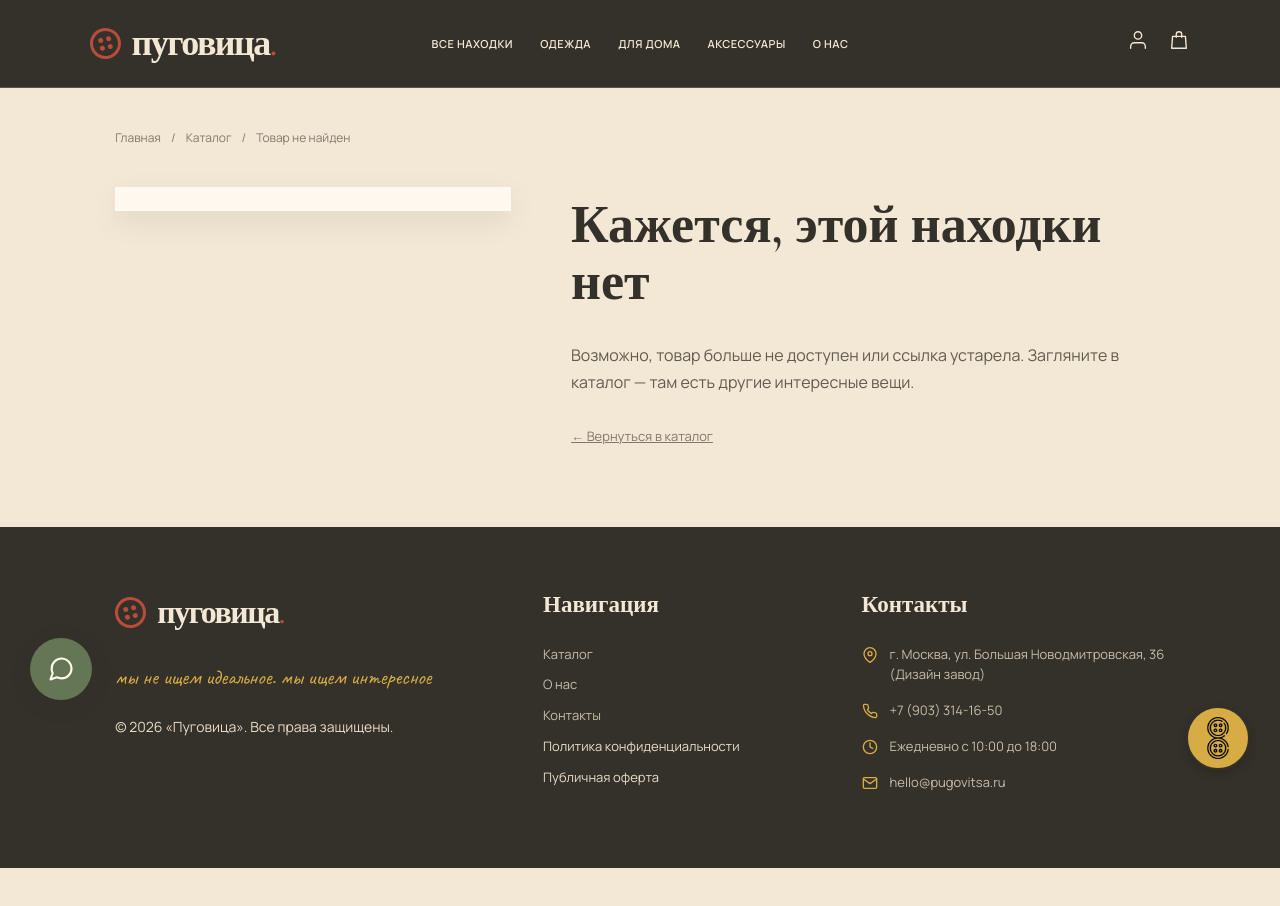
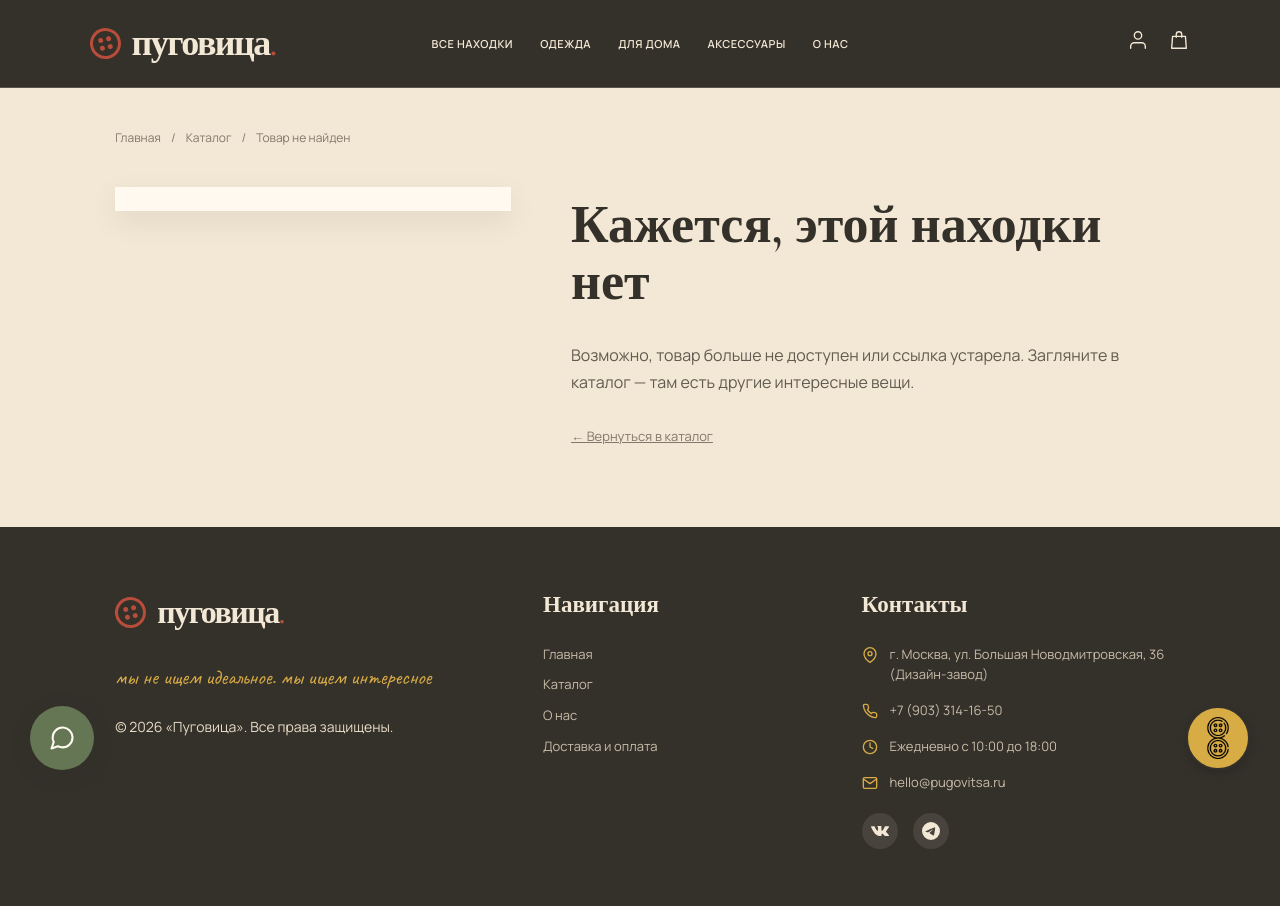
Before and after one commit to ashdfo/kr1-html-css-shop, a plain HTML site: page product.html in a window 1280 px wide. Before the commit the page ends 868 px from the top, so only its background shows below. Drawn offline with nearby package versions, Linux system fonts and the light colour scheme.

Commit message:
Align chat and scroll buttons

```diff
--- a/css/chat.css
+++ b/css/chat.css
@@ -263,8 +263,9 @@
     display: block !important;
     visibility: visible !important;
     opacity: 1 !important;
-    right: 30px !important;
-    bottom: 100px !important;
+    left: 30px !important;
+    right: auto !important;
+    bottom: 30px !important;
     z-index: 99999 !important;
 }
 
@@ -272,8 +273,8 @@
     display: flex !important;
     visibility: visible !important;
     opacity: 1 !important;
-    width: 62px !important;
-    height: 62px !important;
+    width: 64px !important;
+    height: 64px !important;
     background: var(--olive) !important;
     border-radius: 50%;
 }
--- a/js/product.js
+++ b/js/product.js
@@ -14,7 +14,7 @@ const productId = Number(params.get('id'));
 const product = window.products.find(item => item.id === productId);
 
 // Словари для красивого вывода
-const categoryNames = { clothing: 'одежда', interior: 'для дома', accessories: 'аксессуары' };
+const categoryNames = { clothing: 'Одежда', interior: 'Для дома', accessories: 'Аксессуары' };
 const conditionNames = { excellent: 'отличное', good: 'хорошее', satisfactory: 'удовлетворительное' };
 
 // Если товар найден
--- a/product.html
+++ b/product.html
@@ -12,6 +12,7 @@
     <link rel="stylesheet" href="css/style.css">
     <link rel="stylesheet" href="css/products.css">
     <link rel="stylesheet" href="css/chat.css">
+    <link rel="icon" type="image/svg+xml" href="favicon.svg">
 </head>
 <body>
 
@@ -124,35 +125,41 @@
     <!-- ПОДВАЛ -->
     <footer class="footer">
         <div class="footer__main">
+            <!-- 1. Бренд и слоган -->
             <div class="footer__brand">
                 <a href="index.html" class="footer__logo">
                     <span class="logo-button"><span></span><span></span><span></span><span></span></span>
                     <span class="logo-word">пуговица<span>.</span></span>
                 </a>
                 <p>мы не ищем идеальное. мы ищем интересное</p>
+
+                <!-- Копирайт и оферта -->
                 <p class="footer__copyright">© 2026 «Пуговица». Все права защищены.</p>
             </div>
 
+            <!-- 2. Навигация -->
             <div class="footer__column">
                 <h3>Навигация</h3>
+                <a href="index.html">Главная</a>
                 <a href="catalog.html">Каталог</a>
                 <a href="about.html">О нас</a>
-                <a href="contacts.html">Контакты</a>
-                <a href="#" class="footer__small-link">Политика конфиденциальности</a>
-                <a href="#" class="footer__small-link">Публичная оферта</a>
+                <a href="delivery.html">Доставка и оплата</a>
             </div>
 
+            <!-- 3. Контакты -->
             <div class="footer__column footer__contacts">
                 <h3>Контакты</h3>
 
+                <!-- Адрес -->
                 <div class="footer__contact-item">
                     <svg viewBox="0 0 24 24" width="16" height="16" fill="none" stroke="currentColor" stroke-width="2" stroke-linecap="round" stroke-linejoin="round">
                         <path d="M21 10c0 7-9 13-9 13s-9-6-9-13a9 9 0 0 1 18 0z"></path>
                         <circle cx="12" cy="10" r="3"></circle>
                     </svg>
-                    <span>г. Москва, ул. Большая Новодмитровская, 36 (Дизайн завод)</span>
+                    <span>г. Москва, ул. Большая Новодмитровская, 36 (Дизайн-завод)</span>
                 </div>
 
+                <!-- Телефон -->
                 <div class="footer__contact-item">
                     <svg viewBox="0 0 24 24" width="16" height="16" fill="none" stroke="currentColor" stroke-width="2" stroke-linecap="round" stroke-linejoin="round">
                         <path d="M22 16.92v3a2 2 0 0 1-2.18 2 19.79 19.79 0 0 1-8.63-3.07 19.5 19.5 0 0 1-6-6 19.79 19.79 0 0 1-3.07-8.67A2 2 0 0 1 4.11 2h3a2 2 0 0 1 2 1.72 12.84 12.84 0 0 0 .7 2.81 2 2 0 0 1-.45 2.11L8.09 9.91a16 16 0 0 0 6 6l1.27-1.27a2 2 0 0 1 2.11-.45 12.84 12.84 0 0 0 2.81.7A2 2 0 0 1 22 16.92z"></path>
@@ -160,6 +167,7 @@
                     <a href="tel:+79033141650">+7 (903) 314-16-50</a>
                 </div>
 
+                <!-- Часы работы -->
                 <div class="footer__contact-item">
                     <svg viewBox="0 0 24 24" width="16" height="16" fill="none" stroke="currentColor" stroke-width="2" stroke-linecap="round" stroke-linejoin="round">
                         <circle cx="12" cy="12" r="10"></circle>
@@ -168,12 +176,30 @@
                     <span>Ежедневно с 10:00 до 18:00</span>
                 </div>
 
+                <!-- Почта -->
                 <div class="footer__contact-item">
                     <svg viewBox="0 0 24 24" width="16" height="16" fill="none" stroke="currentColor" stroke-width="2" stroke-linecap="round" stroke-linejoin="round">
                         <path d="M4 4h16c1.1 0 2 .9 2 2v12c0 1.1-.9 2-2 2H4c-1.1 0-2-.9-2-2V6c0-1.1.9-2 2-2z"></path>
                         <polyline points="22,6 12,13 2,6"></polyline>
                     </svg>
                     <a href="mailto:hello@pugovitsa.ru">hello@pugovitsa.ru</a>
+                </div>
+
+                                <!-- СОЦИАЛЬНЫЕ СЕТИ -->
+                <div class="footer__socials">
+                    <!-- ВКонтакте (ваш SVG) -->
+                    <a href="#" target="_blank" rel="noopener noreferrer" aria-label="ВКонтакте">
+                        <svg xmlns="http://www.w3.org/2000/svg" viewBox="0 0 512 512" class="social-icon-svg">
+                            <path d="M 7.5,123.0 Q 2,125 1,127 Q 0,129 0.5,133.5 Q 1,138 8.5,154.5 Q 16,171 33.5,205 Q 51,239 67.5,265.5 Q 84,292 97.5,310 Q 111,328 121.5,339 Q 132,350 141,357.5 Q 150,365 162,372.5 Q 174,380 184,384.5 Q 194,389 209,393 Q 224,397 237.5,398.5 Q 251,400 267.5,399.5 Q 284,399 287,398 Q 290,397 293,394 Q 296,391 298,375 Q 300,359 303,350.5 Q 306,342 310.5,337.5 Q 315,333 319.5,332.5 Q 324,332 329.5,335 Q 335,338 358.5,362.5 Q 382,387 392,392.5 Q 402,398 408,399 Q 414,400 455.5,400 Q 497,400 500,399 Q 503,398 505.5,395.5 Q 508,393 509.5,388 Q 511,383 510.5,379.5 Q 510,376 505,367 Q 500,358 490.5,346.5 Q 481,335 457,311.5 Q 433,288 430,282 Q 427,276 429.5,267.5 Q 432,259 458.5,223.5 Q 485,188 494,173.5 Q 503,159 507,148.5 Q 511,138 510.5,133 Q 510,128 508,126 Q 506,124 501,122.5 Q 496,121 449.5,121 Q 403,121 399.5,122.5 Q 396,124 392,130.5 Q 388,137 376.5,162.5 Q 365,188 358.5,199 Q 352,210 344,221 Q 336,232 328.5,240 Q 321,248 318.5,249.5 Q 316,251 313,251 Q 310,251 306,247.5 Q 302,244 299.5,236.5 Q 297,229 297,179.5 Q 297,130 295,124 Q 293,118 287,114.5 Q 281,111 236.5,111 Q 192,111 188,112 Q 184,113 177,120 Q 170,127 178.5,130.5 Q 187,134 191,138 Q 195,142 197,146.5 Q 199,151 200.5,163 Q 202,175 201,203 Q 200,231 197.5,238.5 Q 195,246 191.5,249 Q 188,252 184,251.5 Q 180,251 177,249 Q 174,247 166,238 Q 158,229 143.5,205.5 Q 129,182 117,156 Q 105,130 102,127 Q 99,124 95,122.5 Q 91,121 52,121 Q 13,121 7.5,123 Z"/>
+                        </svg>
+                    </a>
+
+                    <!-- Telegram (оставляем как было) -->
+                    <a href="#" target="_blank" rel="noopener noreferrer" aria-label="Telegram">
+                        <svg viewBox="0 0 24 24" width="20" height="20" fill="currentColor">
+                            <path d="M11.944 0A12 12 0 0 0 0 12a12 12 0 0 0 12 12 12 12 0 0 0 12-12A12 12 0 0 0 12 0a12 12 0 0 0-.056 0zm4.962 7.224c.1-.002.321.023.465.14a.506.506 0 0 1 .171.325c.016.093.036.306.02.472-.18 1.898-.962 6.502-1.36 8.627-.168.9-.499 1.201-.82 1.23-.696.065-1.225-.46-1.9-.902-1.056-.693-1.653-1.124-2.678-1.8-1.185-.78-.417-1.21.258-1.91.177-.184 3.247-2.977 3.307-3.23.007-.032.014-.15-.056-.212s-.174-.041-.249-.024c-.106.024-1.793 1.14-5.061 3.345-.48.33-.913.49-1.302.48-.428-.008-1.252-.241-1.865-.44-.752-.245-1.349-.374-1.297-.789.027-.216.325-.437.893-.663 3.498-1.524 5.83-2.529 6.998-3.014 3.332-1.386 4.025-1.627 4.476-1.635z"/>
+                        </svg>
+                    </a>
                 </div>
             </div>
         </div>
```
Also changed, not shown: about.html (+1 -0 lines), cart.html (+1 -0 lines), catalog.html (+1 -0 lines), contacts.html (+1 -0 lines), delivery.html (+1 -0 lines), index.html (+1 -0 lines), profile.html (+1 -0 lines), favicon.svg (added).
